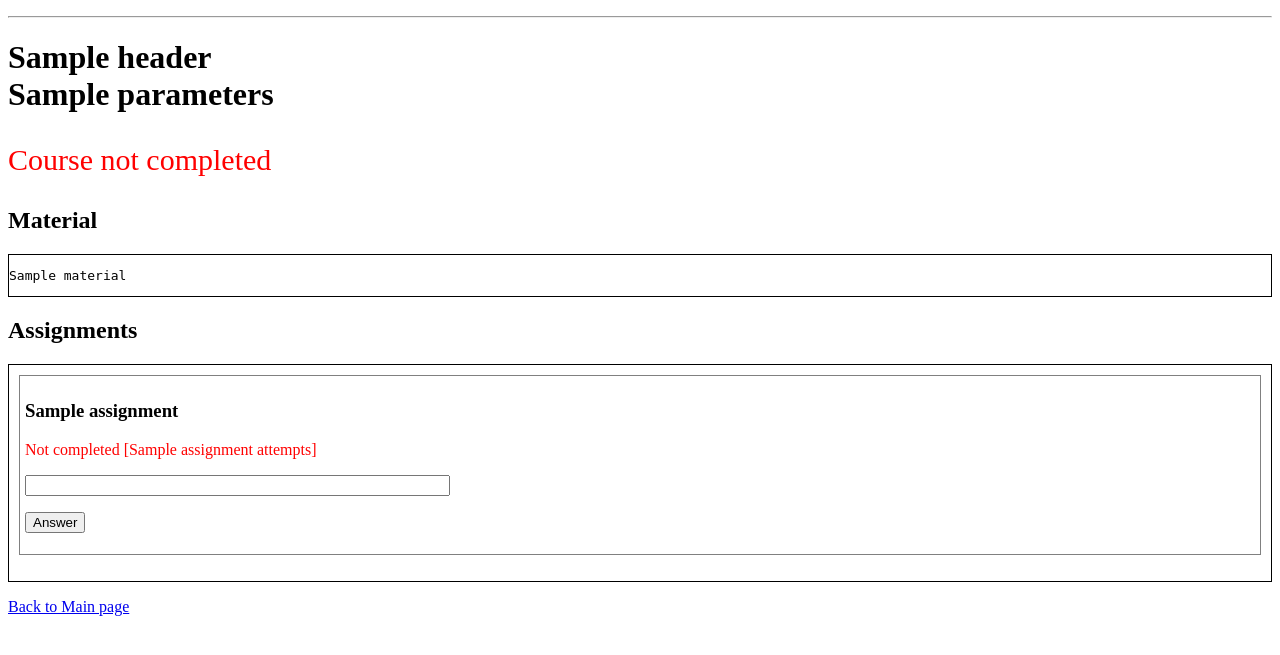
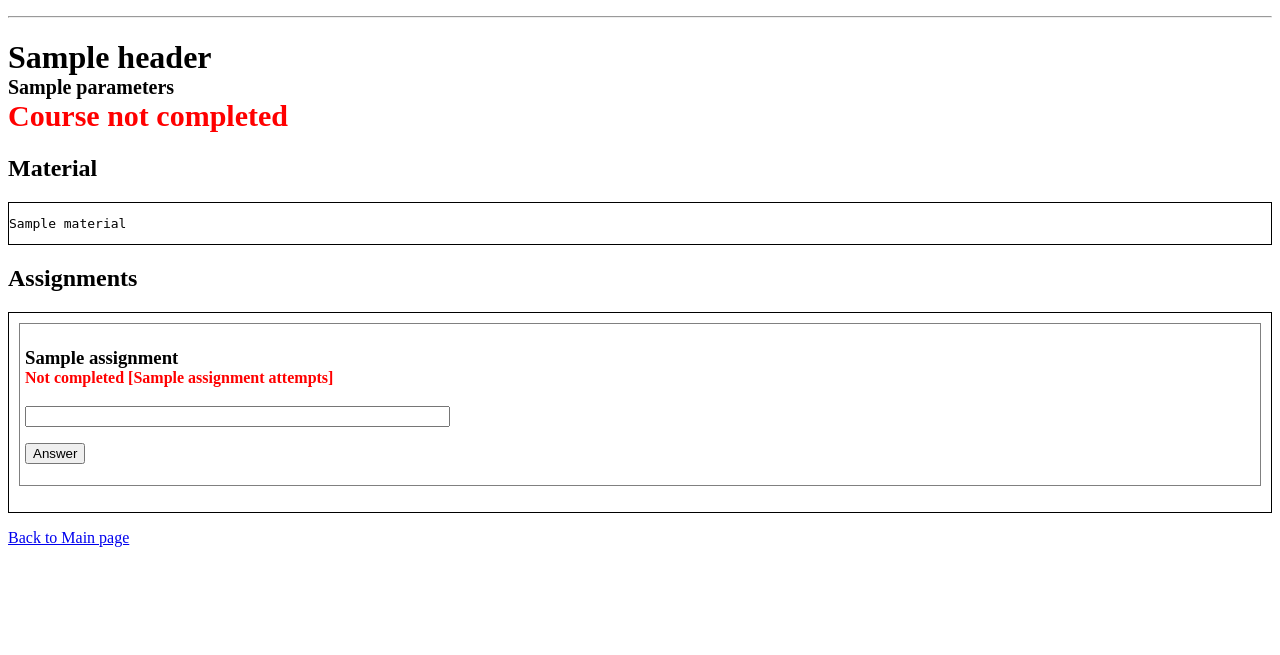
Before and after one commit to henkkah/teaching-app, a Flask app: template templates/student-course.html in a window 1280 px wide. Shown: the part 87-742 px from the top of the page. Run offline with Flask 2, Linux system fonts and the light colour scheme; the template is opened without the code that fills it: most values are stand-ins (such as "Sample title", 1, 10 or a date in 2020).

Commit message:
statistics for students about own performance on own courses

```diff
--- a/templates/student-course.html
+++ b/templates/student-course.html
@@ -4,13 +4,13 @@
 <hr>
 
 <p>
-<h1> {{ header }} <br> {{ parameters }} </h1>
-
+<h1> {{ header }} <br> <div style="font-size:20px">{{ parameters }}</div>
 {% if completed %}
-<p style="color:green;font-size:30px"> Course completed </p>
+<div style="color:green;font-size:30px"> Course completed </div>
 {% else %}
-<p style="color:red;font-size:30px"> Course not completed </p>
+<div style="color:red;font-size:30px"> Course not completed </div>
 {% endif %}
+</h1>
 
 <h2> Material </h2>
 <div style="border: 1px solid">
@@ -23,11 +23,16 @@
 {% for assignment in assignments %}
 <form action="/student/course/{{id}}/answerassignment/{{assignment[0]}}/action" method="POST">
 <div style="border: 1px solid grey; padding: 5px"> <p>
-<h3> {{ assignment[1] }} </h3>
+
+<h3> {{ assignment[1] }} <br>
+{% if assignment[4] %}
+<div style="color:green;font-size:16px"> Completed [{{assignment[5]}} attempts] </div>
+{% else %}
+<div style="color:red;font-size:16px"> Not completed [{{assignment[5]}} attempts] </div>
+{% endif %}
+</h3>
 
 {% if assignment[4] %}
-
-<p style="color:green;"> Completed [{{assignment[5]}} attempts] </p>
 
 {% if assignment[2] %}
 {% for choice in assignment[3] %}
@@ -39,8 +44,6 @@
 {% endif %}
 
 {% else %}
-
-<p style="color:red;"> Not completed [{{assignment[5]}} attempts] </p>
 
 {% if assignment[2] %}
 {% for choice in assignment[3] %}
```
Also changed, not shown: student.py (+25 -3 lines), templates/student.html (+6 -4 lines).
